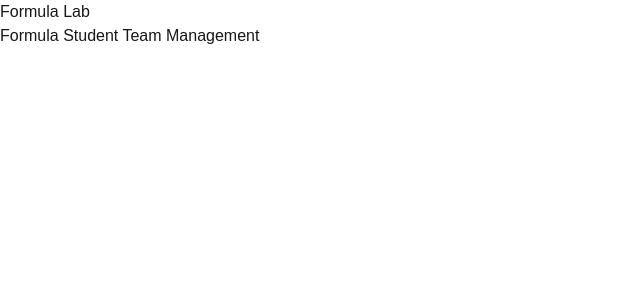
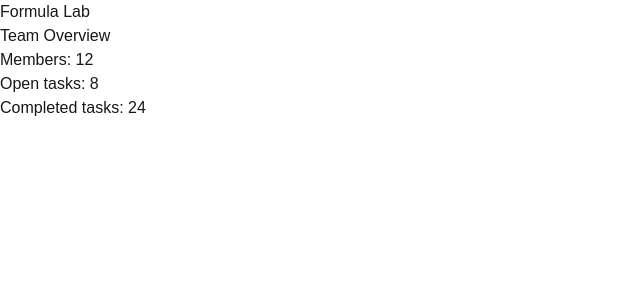
Before and after one commit to BurntToast2/Formula-Lab, a Next.js app: page / in a window 1280 px wide. Shown: the top 300 px of the page, without its empty margins (0-640 px from the left). Built offline with nearby package versions, Linux system fonts and the light colour scheme.

Commit message:
Add initial Formula Lab dashboard

```diff
--- a/src/app/page.tsx
+++ b/src/app/page.tsx
@@ -2,7 +2,13 @@ export default function Home(){
     return (
         <main>
             <h1>Formula Lab</h1>
-            <p>Formula Student Team Management</p>
+
+            <section>
+                <h2>Team Overview</h2>
+                <p>Members: 12</p>
+                <p>Open tasks: 8</p>
+                <p>Completed tasks: 24</p>
+            </section>
         </main>
     );
 }
```
